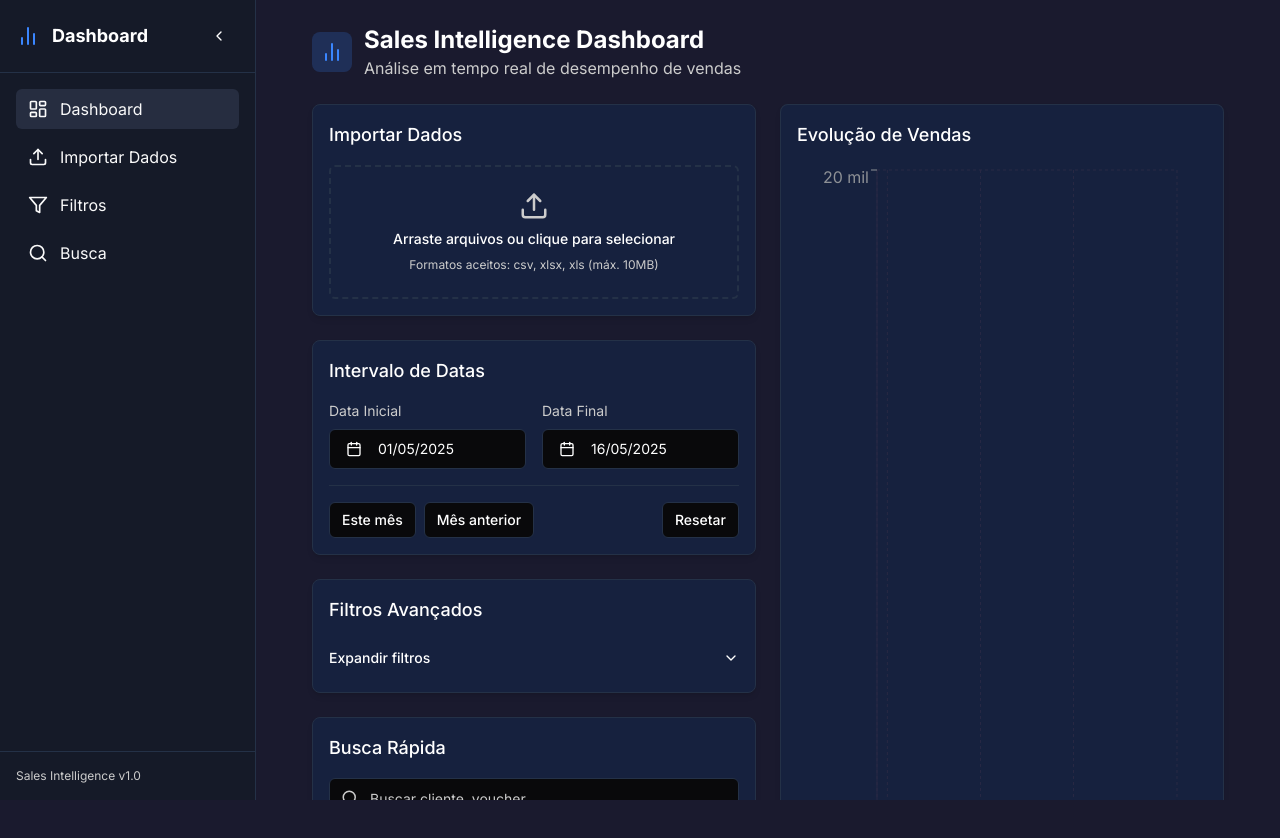
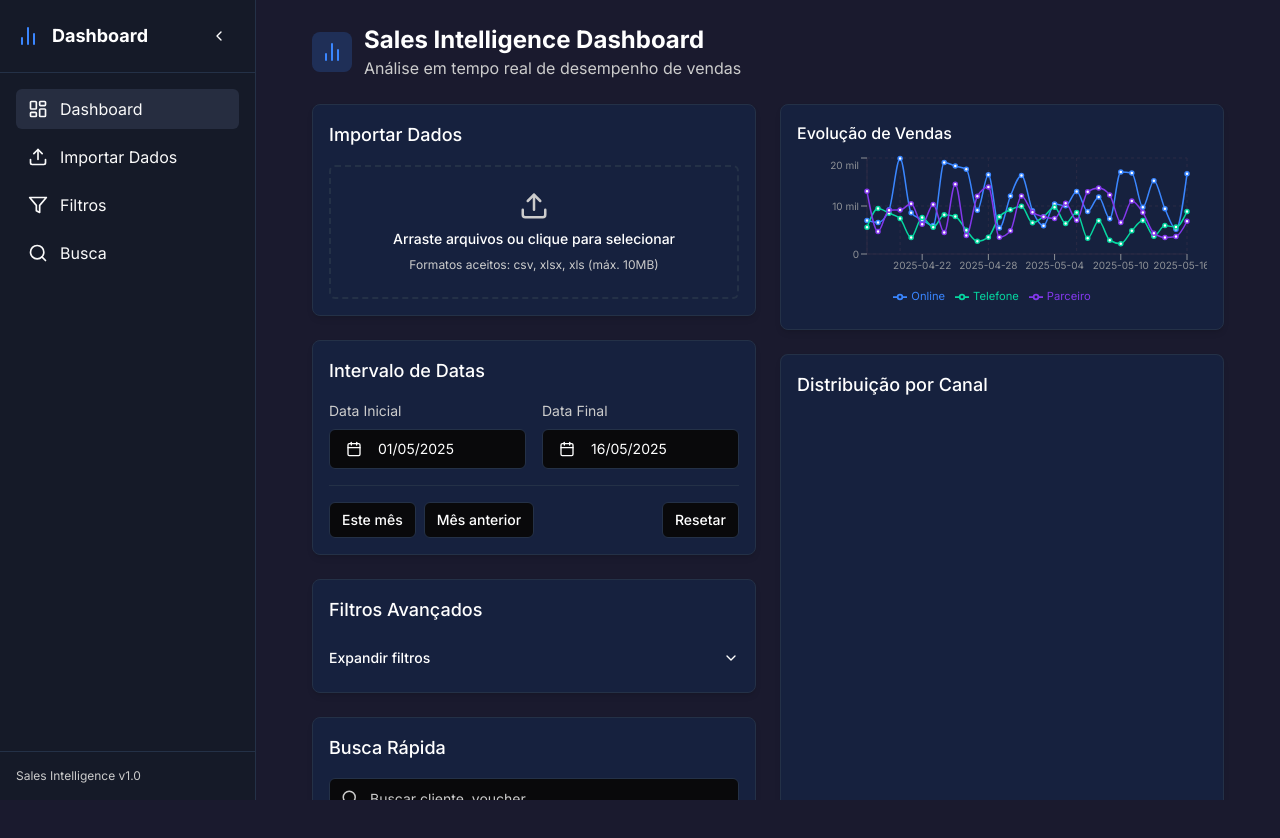
Before and after one commit to GuiaReceptivo/venture-velocity-board, a React (Vite) app: page / in a window 1280 px wide. Shown: the top 838 px of the page. Built offline with nearby package versions, Linux system fonts and the light colour scheme.

Commit message:
Refactor: Reduce chart size
- Reduce the minimum height of the sales evolution chart.
- Remove flexbox and set a fixed height.
- Reduce font sizes and adjust margins.

```diff
--- a/src/components/dashboard/charts/LineChart.tsx
+++ b/src/components/dashboard/charts/LineChart.tsx
@@ -27,16 +27,16 @@ interface LineChartProps {
 
 export const LineChart: React.FC<LineChartProps> = ({ title, data, lines }) => {
   return (
-    <div className="dashboard-card h-full flex flex-col">
-      <h3 className="dashboard-title">{title}</h3>
-      <div className="flex-1 min-h-[220px]">
+    <div className="dashboard-card">
+      <h3 className="text-base font-medium mb-2">{title}</h3>
+      <div className="h-[160px]">
         <ResponsiveContainer width="100%" height="100%">
           <RechartsLineChart
             data={data}
             margin={{
               top: 5,
-              right: 30,
-              left: 20,
+              right: 20,
+              left: 10,
               bottom: 5,
             }}
           >
@@ -44,12 +44,12 @@ export const LineChart: React.FC<LineChartProps> = ({ title, data, lines }) => {
             <XAxis
               dataKey="date"
               stroke="#8E9196"
-              tick={{ fill: '#8E9196' }}
+              tick={{ fill: '#8E9196', fontSize: 10 }}
               axisLine={{ stroke: '#2a2a45' }}
             />
             <YAxis
               stroke="#8E9196"
-              tick={{ fill: '#8E9196' }}
+              tick={{ fill: '#8E9196', fontSize: 10 }}
               axisLine={{ stroke: '#2a2a45' }}
               tickFormatter={(value) =>
                 new Intl.NumberFormat('pt-BR', {
@@ -63,7 +63,8 @@ export const LineChart: React.FC<LineChartProps> = ({ title, data, lines }) => {
                 backgroundColor: '#16213e',
                 border: '1px solid #2a2a45',
                 borderRadius: '0.375rem',
-                color: '#ffffff'
+                color: '#ffffff',
+                fontSize: '0.75rem'
               }}
               formatter={(value) => [
                 new Intl.NumberFormat('pt-BR', {
@@ -73,16 +74,16 @@ export const LineChart: React.FC<LineChartProps> = ({ title, data, lines }) => {
                 ''
               ]}
             />
-            <Legend />
+            <Legend wrapperStyle={{ fontSize: '0.7rem' }} />
             {lines.map((line) => (
               <Line
                 key={line.key}
                 type="monotone"
                 dataKey={line.key}
                 stroke={line.color}
-                strokeWidth={2}
-                activeDot={{ r: 6 }}
-                dot={{ r: 3 }}
+                strokeWidth={1.5}
+                activeDot={{ r: 4 }}
+                dot={{ r: 2 }}
               />
             ))}
           </RechartsLineChart>
```
